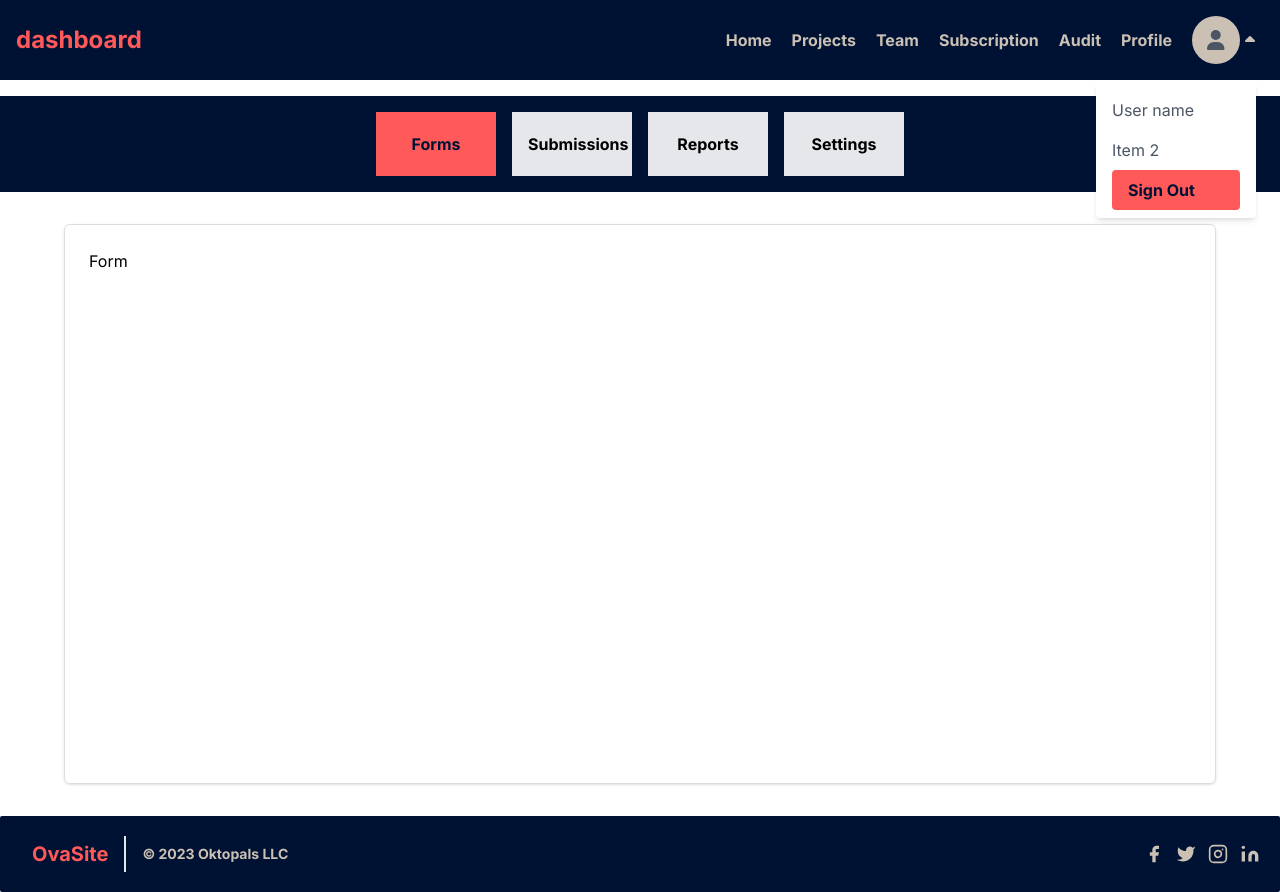
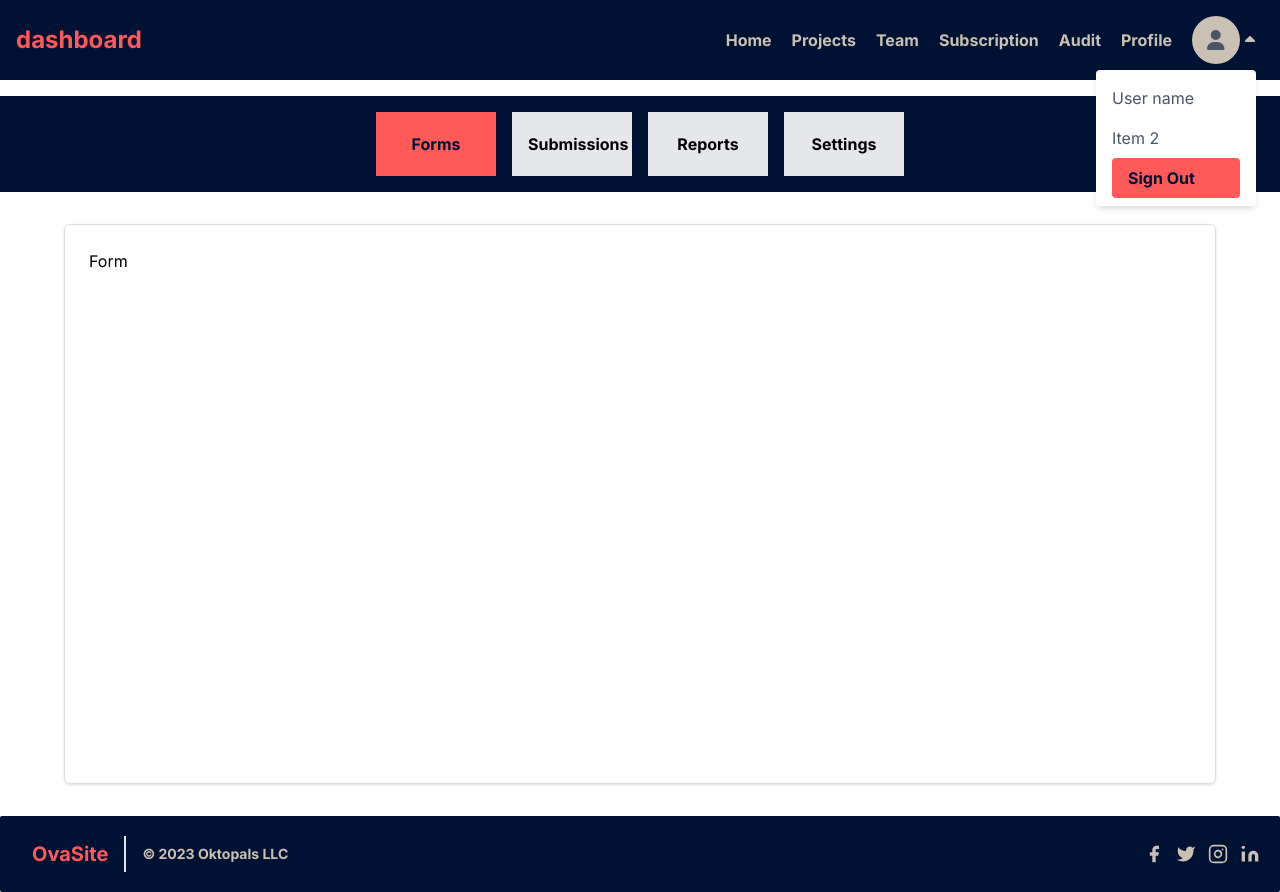
Before and after one commit to OkToPals/OvaSite-Frontend, a Next.js app: page /dashboard/projects/1 in a window 1280 px wide. Both pictures are taken after a click on the button 1250 px from the left and 40 px from the top of the page. Built offline with nearby package versions, Linux system fonts and the light colour scheme.

Commit message:
dropdown update dropdown

```diff
--- a/src/components/dashboard/DashboardHeader.jsx
+++ b/src/components/dashboard/DashboardHeader.jsx
@@ -21,7 +21,7 @@ const DashboardHeader = () => {
       set_toggle_menu(!toggle_menu)
   }
   return (
-    <header className="text-gray-600 body-font fixed w-full z-50 h-20">
+    <header className="text-gray-600 body-font fixed w-full z-10 h-20">
       <div className="container mx-auto bg-[#001233] flex px-4 py-4 flex-row items-center justify-between"
       >
 
@@ -77,9 +77,10 @@ const DashboardHeader = () => {
                 {isDropdownOpen ? <FontAwesomeIcon icon={faCaretUp} color='#CAC0B3'/> : <FontAwesomeIcon icon={faCaretDown} color='#CAC0B3'/>}
               </button>
 
+              {isDropdownOpen ?
               <div
-                className={`absolute -z-50 right-0 mt-9 bg-white shadow-md py-2 px-4 rounded transition-all duration-300 ease-in
-                ${isDropdownOpen ? 'opacity-100 z-30' : 'opacity-0'}
+                className={`absolute right-0 mt-9 bg-white shadow-md py-2 px-4 rounded transition-all duration-500 ease-in
+                 ${isDropdownOpen ? 'top-0' : '-top-20'}
                 `}
                 role="menu"
                 aria-hidden={!isDropdownOpen}
@@ -90,7 +91,8 @@ const DashboardHeader = () => {
                 <button className="w-32 flex flex-row items-center bg-[#FF595A] border-0 py-2 px-4 focus:outline-none
                   hover:bg-[#fe5000] rounded text-[#001233] mt-4 md:mt-0 font-bold">Sign Out
                 </button>
-              </div>
+              </div> : ""
+            }
             </div>
 
           </div>
```
